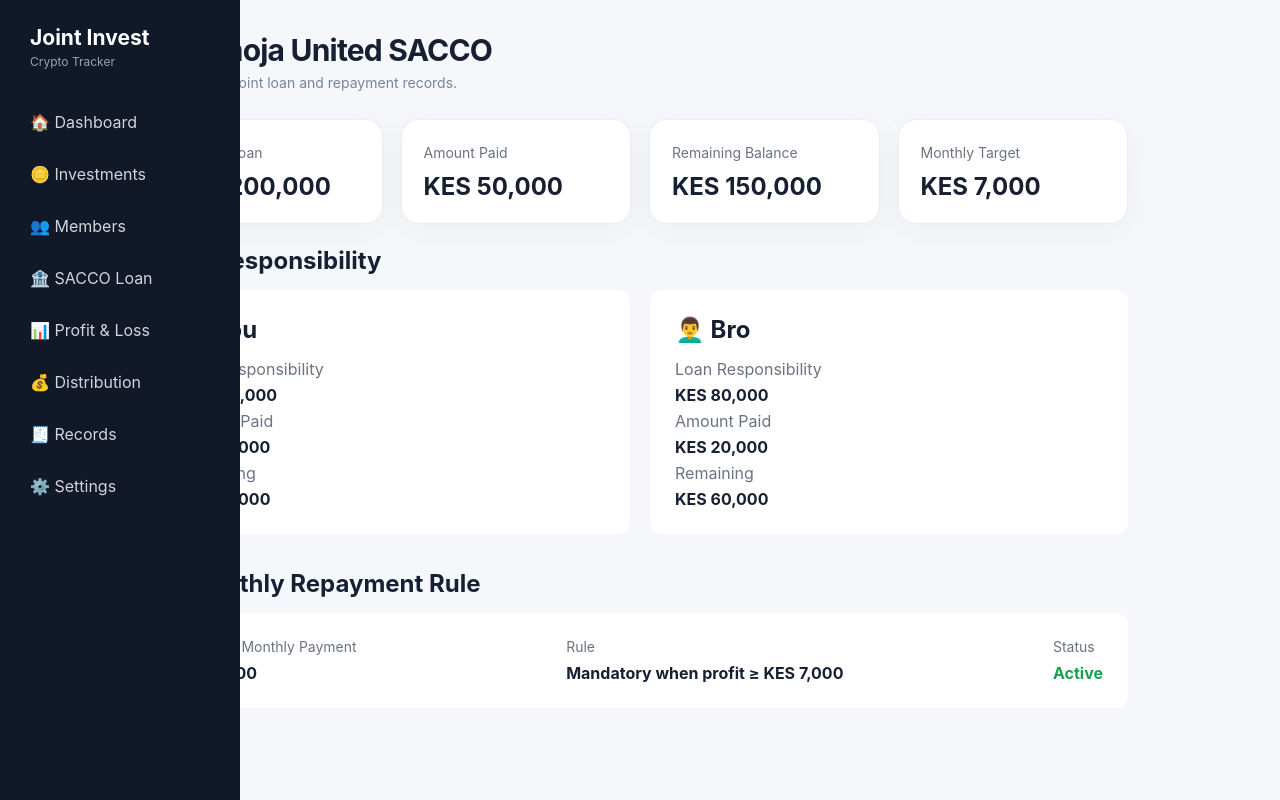
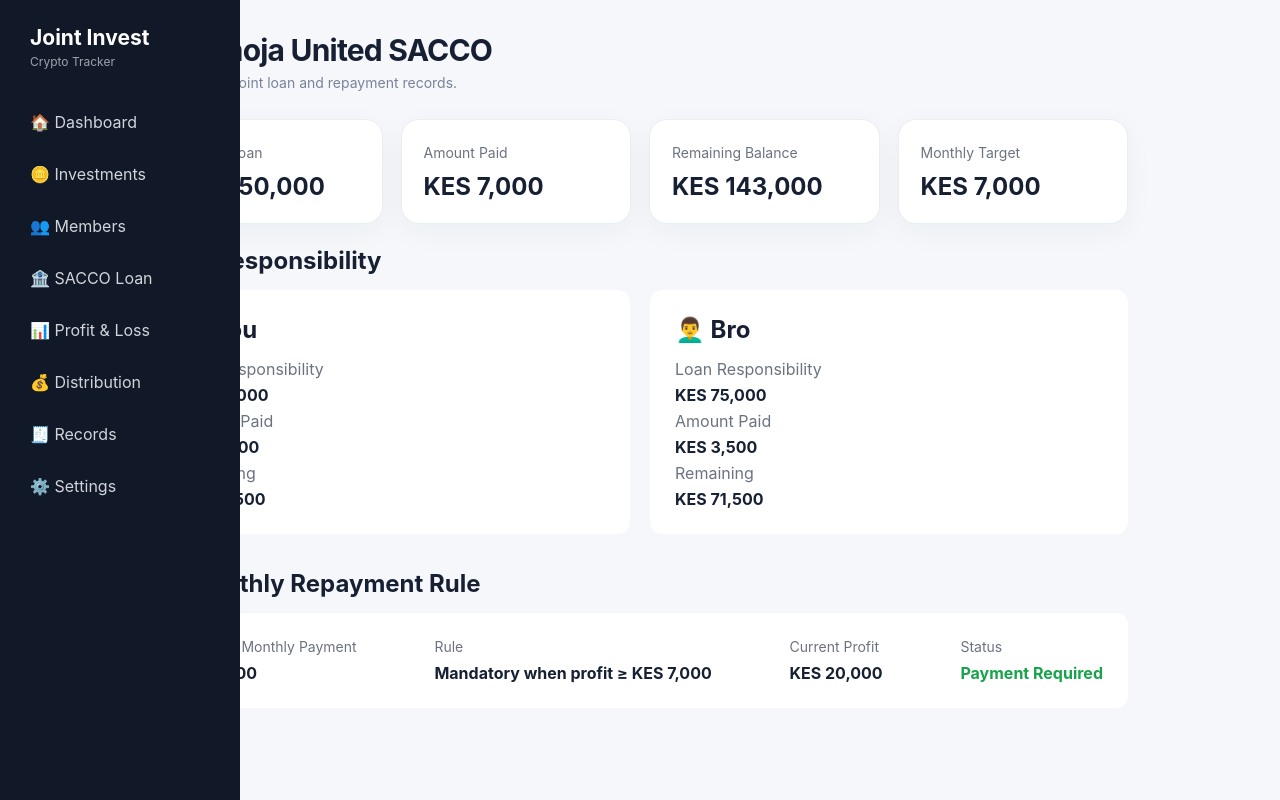
Before and after one commit to elvischege98-tech/Binance-project, a React (Vite) app in the folder frontend/: page /loan in a window 1280 px wide. Built offline with nearby package versions, Linux system fonts and the light colour scheme.

Commit message:
loan page finished

```diff
--- a/frontend/src/pages/Loan.tsx
+++ b/frontend/src/pages/Loan.tsx
@@ -1,85 +1,200 @@
+import {
+  getRecords,
+  getSettings,
+  getTotalLoanPayments,
+  getTotalProfit,
+} from "../data/investmentData";
+
 function Loan() {
+  const records = getRecords();
+  const settings = getSettings();
+
+  // ==========================================
+  // LOAN CALCULATIONS FROM RECORDS
+  // ==========================================
+
+  const originalLoan = settings.initialLoan;
+
+  const amountPaid = getTotalLoanPayments(records);
+
+  const remainingBalance = Math.max(
+    originalLoan - amountPaid,
+    0
+  );
+
+  const monthlyTarget = settings.loanRepayment;
+
+  // ==========================================
+  // MEMBER RESPONSIBILITY
+  // ==========================================
+
+  const yourResponsibility =
+    originalLoan * (settings.youSplit / 100);
+
+  const broResponsibility =
+    originalLoan * (settings.broSplit / 100);
+
+  const yourPaid =
+    amountPaid * (settings.youSplit / 100);
+
+  const broPaid =
+    amountPaid * (settings.broSplit / 100);
+
+  const yourRemaining = Math.max(
+    yourResponsibility - yourPaid,
+    0
+  );
+
+  const broRemaining = Math.max(
+    broResponsibility - broPaid,
+    0
+  );
+
+  // ==========================================
+  // MONTHLY REPAYMENT RULE
+  // ==========================================
+
+  const totalProfit = getTotalProfit(records);
+
+  const repaymentRequired =
+    totalProfit >= monthlyTarget;
+
   return (
     <main className="dashboard">
       <header className="dashboard-header">
         <div>
           <h1>🏦 Umoja United SACCO</h1>
-          <p>Manage our joint loan and repayment records.</p>
+          <p>
+            Manage our joint loan and repayment records.
+          </p>
         </div>
       </header>
 
+      {/* LOAN SUMMARY */}
       <section className="summary-cards">
+
         <div className="card">
           <span>Original Loan</span>
-          <h2>KES 200,000</h2>
+          <h2>
+            KES {originalLoan.toLocaleString()}
+          </h2>
         </div>
 
         <div className="card">
           <span>Amount Paid</span>
-          <h2>KES 50,000</h2>
+          <h2>
+            KES {amountPaid.toLocaleString()}
+          </h2>
         </div>
 
         <div className="card">
           <span>Remaining Balance</span>
-          <h2>KES 150,000</h2>
+          <h2>
+            KES {remainingBalance.toLocaleString()}
+          </h2>
         </div>
 
         <div className="card">
           <span>Monthly Target</span>
-          <h2>KES 7,000</h2>
+          <h2>
+            KES {monthlyTarget.toLocaleString()}
+          </h2>
         </div>
+
       </section>
 
+      {/* MEMBER RESPONSIBILITY */}
       <section className="members">
         <h2>Loan Responsibility</h2>
 
         <div className="member-grid">
+
+          {/* YOU */}
           <div className="member-card">
             <h2>👤 You</h2>
 
             <p>Loan Responsibility</p>
-            <strong>KES 120,000</strong>
+            <strong>
+              KES {yourResponsibility.toLocaleString()}
+            </strong>
 
             <p>Amount Paid</p>
-            <strong>KES 30,000</strong>
+            <strong>
+              KES {yourPaid.toLocaleString()}
+            </strong>
 
             <p>Remaining</p>
-            <strong>KES 90,000</strong>
+            <strong>
+              KES {yourRemaining.toLocaleString()}
+            </strong>
           </div>
 
+          {/* BRO */}
           <div className="member-card">
             <h2>👨‍🦱 Bro</h2>
 
             <p>Loan Responsibility</p>
-            <strong>KES 80,000</strong>
+            <strong>
+              KES {broResponsibility.toLocaleString()}
+            </strong>
 
             <p>Amount Paid</p>
-            <strong>KES 20,000</strong>
+            <strong>
+              KES {broPaid.toLocaleString()}
+            </strong>
 
             <p>Remaining</p>
-            <strong>KES 60,000</strong>
+            <strong>
+              KES {broRemaining.toLocaleString()}
+            </strong>
           </div>
+
         </div>
       </section>
 
+      {/* REPAYMENT RULE */}
       <section className="loan-section">
         <h2>💰 Monthly Repayment Rule</h2>
 
         <div className="loan-card">
+
           <div>
             <span>Minimum Monthly Payment</span>
-            <strong>KES 7,000</strong>
+            <strong>
+              KES {monthlyTarget.toLocaleString()}
+            </strong>
           </div>
 
           <div>
             <span>Rule</span>
-            <strong>Mandatory when profit ≥ KES 7,000</strong>
+            <strong>
+              Mandatory when profit ≥ KES{" "}
+              {monthlyTarget.toLocaleString()}
+            </strong>
+          </div>
+
+          <div>
+            <span>Current Profit</span>
+            <strong>
+              KES {totalProfit.toLocaleString()}
+            </strong>
           </div>
 
           <div>
             <span>Status</span>
-            <strong className="status">Active</strong>
+            <strong
+              className={
+                repaymentRequired
+                  ? "status"
+                  : ""
+              }
+            >
+              {repaymentRequired
+                ? "Payment Required"
+                : "Not Required"}
+            </strong>
           </div>
+
         </div>
       </section>
     </main>
```
